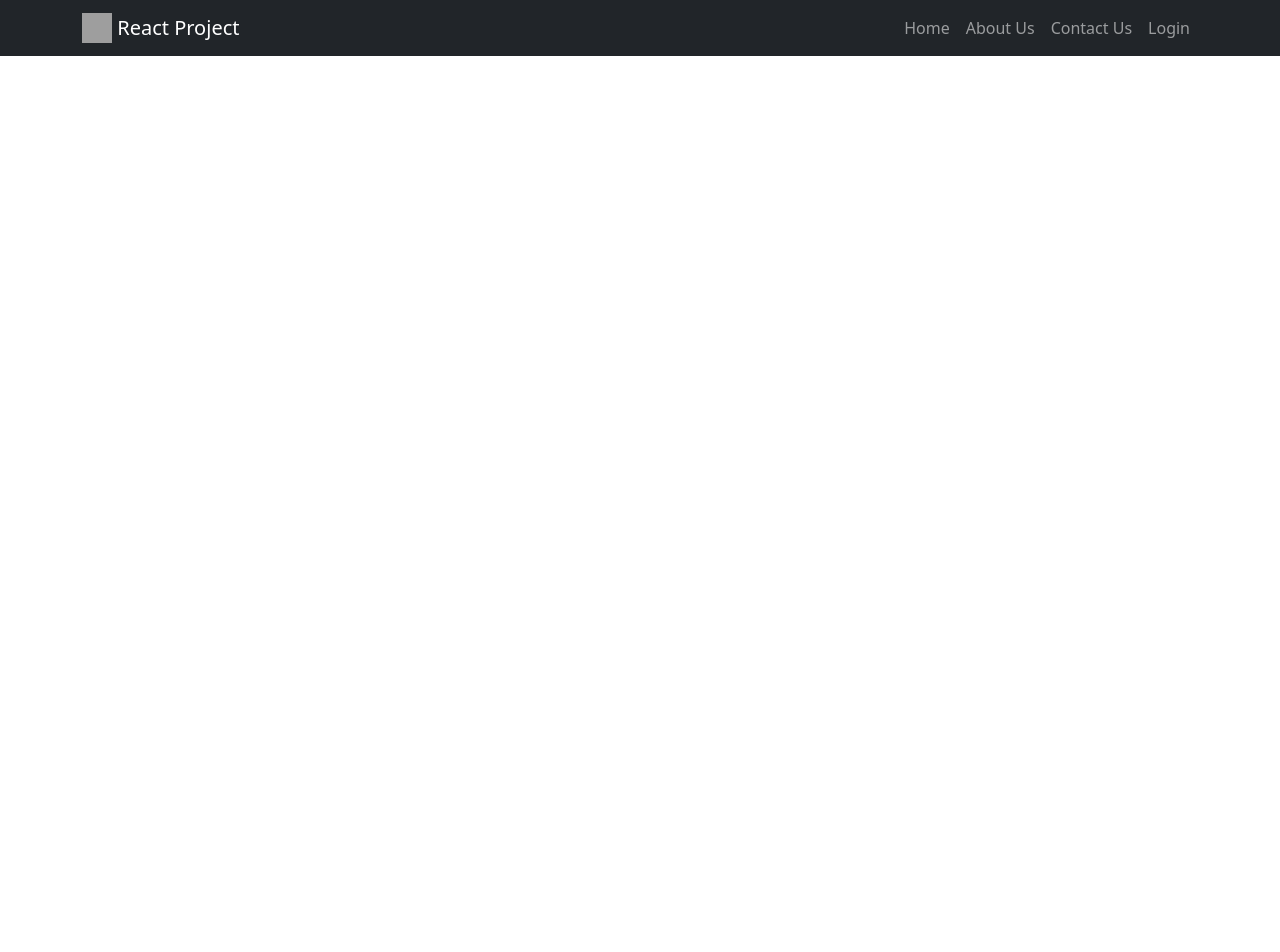
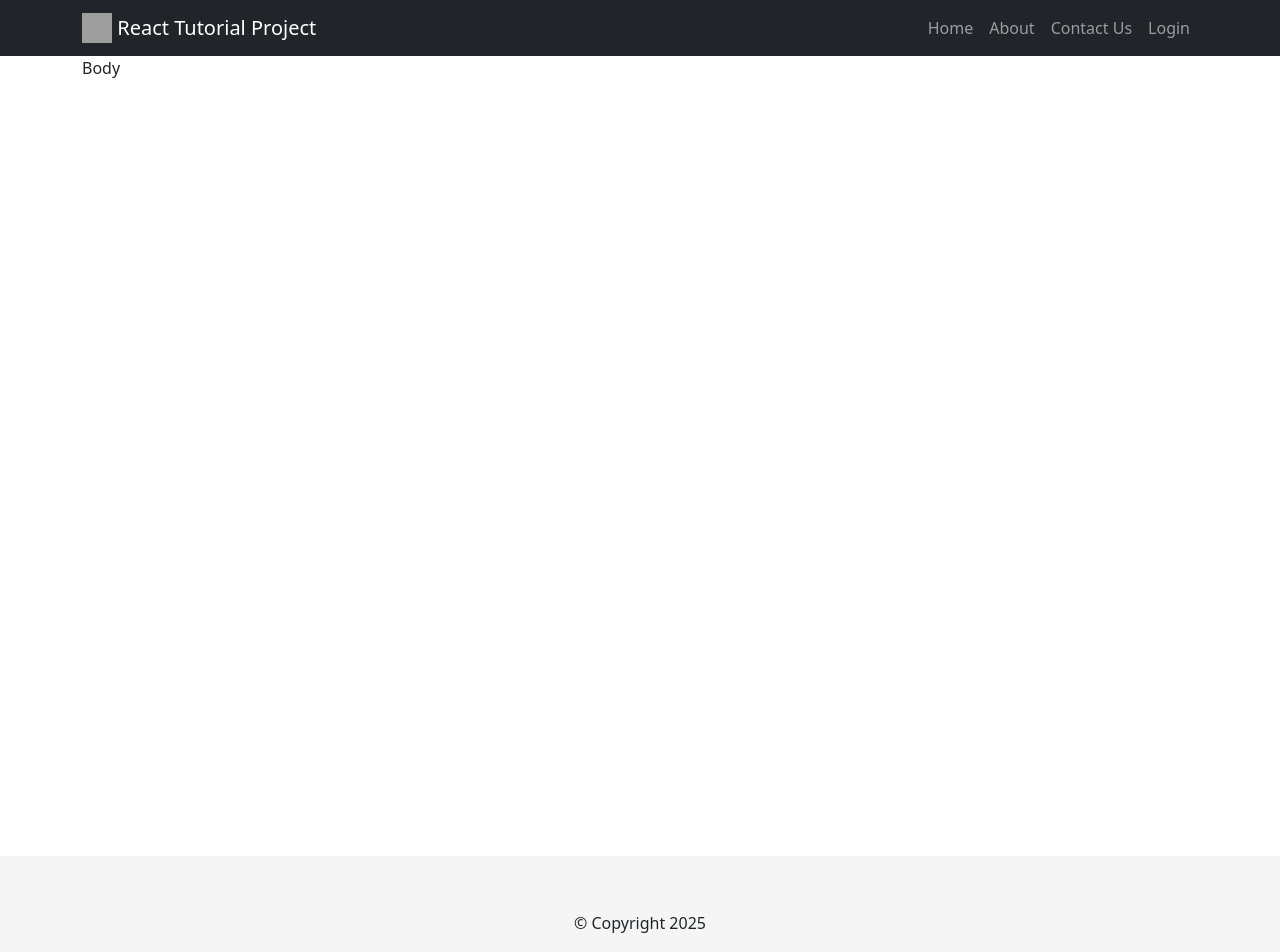
Before and after one commit to saugataroy-5791/react-tutorial-project, a React (Vite) app: page / in a window 1280 px wide. Shown: the top 952 px of the page. Before the commit the page ends 800 px from the top, so only its background shows below. Built offline with nearby package versions, Linux system fonts and the light colour scheme; grey boxes are pictures that could not be loaded.

Commit message:
Project Update

```diff
--- a/App.js
+++ b/App.js
@@ -2,6 +2,14 @@ import React from "react";
 import ReactDom from "react-dom/client";
 import "bootstrap/dist/css/bootstrap.min.css";
 import Header from "./src/components/Header/Header";
+import Body from "./src/components/Body/Body";
+import Footer from "./src/components/Footer/Footer";
 
 const root = ReactDom.createRoot(document.getElementById("root"));
-root.render(<Header />);
+root.render(
+  <div>
+    <Header />
+    <Body />
+    <Footer />
+  </div>
+);
--- a/index.html
+++ b/index.html
@@ -4,7 +4,7 @@
     <meta charset="UTF-8" />
     <meta http-equiv="X-UA-Compatible" content="IE=edge" />
     <meta name="viewport" content="width=device-width, initial-scale=1.0" />
-    <title>React Sample Project</title>
+    <title>React Tutorial Project</title>
   </head>
   <body>
     <div id="root"></div>
--- a/package.json
+++ b/package.json
@@ -16,6 +16,7 @@
   "author": "Saugata Roy",
   "license": "ISC",
   "devDependencies": {
+    "@parcel/transformer-sass": "^2.13.3",
     "parcel": "^2.13.3",
     "process": "^0.11.10"
   },
--- /dev/null
+++ b/src/components/Body/Body.js
@@ -0,0 +1,14 @@
+import Container from "react-bootstrap/Container";
+import "./body.scss";
+
+const Body = () => {
+  return (
+    <Container>
+      <div className="body">
+        <p>Body</p>
+      </div>
+    </Container>
+  );
+};
+
+export default Body;
--- /dev/null
+++ b/src/components/Body/body.scss
@@ -0,0 +1,6 @@
+@use "./../../../styles.scss";
+
+
+.body {
+    min-height: 800px;
+}
--- /dev/null
+++ b/src/components/Footer/Footer.js
@@ -0,0 +1,11 @@
+import "./footer.scss";
+
+const Footer = () => {
+  return (
+    <div className="footer">
+      <p className="footer-text">&copy; Copyright 2025</p>
+    </div>
+  );
+};
+
+export default Footer;
--- /dev/null
+++ b/src/components/Footer/footer.scss
@@ -0,0 +1,13 @@
+@use "./../../../styles.scss" as *;
+
+.footer {
+    height: 150px;
+    background-color: $footer-color;
+    display: flex;
+    align-items: center;
+    justify-content: center;
+
+    .footer-text{
+        font-weight: 500;
+    }
+}
--- a/src/components/Header/Header.js
+++ b/src/components/Header/Header.js
@@ -3,15 +3,9 @@ import Nav from "react-bootstrap/Nav";
 import Navbar from "react-bootstrap/Navbar";
 import { LOGO_URL } from "../../assets/constants";
 
-function Header() {
+const Header = () => {
   return (
-    <Navbar
-      collapseOnSelect
-      expand="lg"
-      fixed="top"
-      bg="dark"
-      data-bs-theme="dark"
-    >
+    <Navbar collapseOnSelect expand="lg" bg="dark" data-bs-theme="dark">
       <Container>
         <Navbar.Brand href="#home">
           <img
@@ -21,13 +15,13 @@ function Header() {
             height="30"
             className="d-inline-block align-top"
           />{" "}
-          React Project
+          React Tutorial Project
         </Navbar.Brand>
         <Navbar.Toggle aria-controls="responsive-navbar-nav" />
         <Navbar.Collapse className="justify-content-end">
           <Nav>
             <Nav.Link href="#home">Home</Nav.Link>
-            <Nav.Link href="#about">About Us</Nav.Link>
+            <Nav.Link href="#about">About</Nav.Link>
             <Nav.Link href="#contact">Contact Us</Nav.Link>
             <Nav.Link href="#login">Login</Nav.Link>
           </Nav>
@@ -35,6 +29,6 @@ function Header() {
       </Container>
     </Navbar>
   );
-}
+};
 
 export default Header;
--- a/styles.scss
+++ b/styles.scss
@@ -0,0 +1,2 @@
+// Color variables
+$footer-color:#f5f5f5;
```
Also changed, not shown: 1 other file (tests, documents, lock files or other folders).
